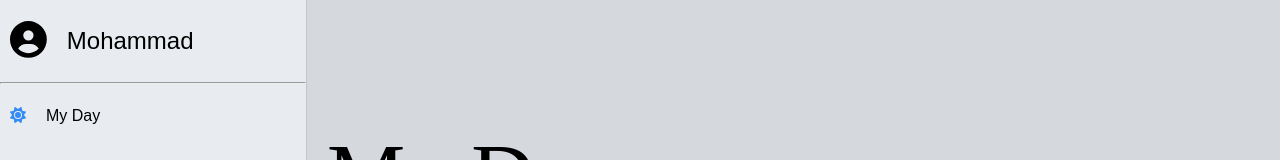
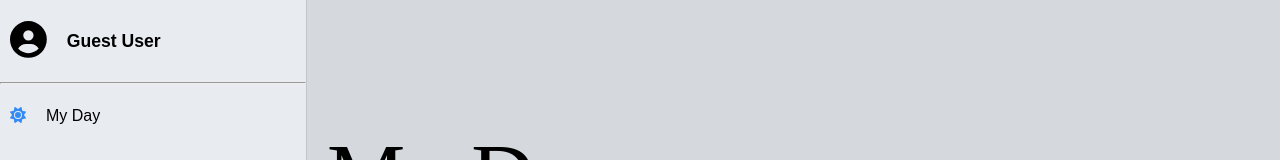
Before and after one commit to MohammadNourizadeh/taskManager3, a React (Vite) app in the folder front-end/: page /admin in a window 1280 px wide. Shown: the top 160 px of the page. Built offline with nearby package versions, Linux system fonts and the light colour scheme; no server answers.

Commit message:
username place in sidebar is ready

```diff
--- a/front-end/src/layout/admin/components/sidebar/Sidebar.tsx
+++ b/front-end/src/layout/admin/components/sidebar/Sidebar.tsx
@@ -1,11 +1,16 @@
+import { useSelector } from 'react-redux'
 import styles from './Sidebar.module.scss'
 import SidebarItems from './components/sidebarItems/SidebarItems'
 import UsernamePart from './components/usernamePart/UsernamePart'
+import type { RootState } from '../../../../store/store'
 
 export default function Sidebar() {
+    // redux
+    const username = useSelector((state: RootState) => state.userInfo.username)
+
     return (
         <div className={styles.king}>
-            <UsernamePart />
+            <UsernamePart username={username} />
             <hr />
             <SidebarItems />
         </div>
--- a/front-end/src/layout/admin/components/sidebar/components/usernamePart/UsernamePart.module.scss
+++ b/front-end/src/layout/admin/components/sidebar/components/usernamePart/UsernamePart.module.scss
@@ -3,12 +3,15 @@
   display: flex;
   gap: 20px;
   align-items: center;
+  width: 100%;
+  overflow-x: auto;
 
   .userIcon {
     font-size: 2.3em;
   }
 
   .username {
-    font-size: 1.5em;
+    font-size: 1.1em;
+    font-weight: bold;
   }
 }
--- a/front-end/src/layout/admin/components/sidebar/components/usernamePart/UsernamePart.tsx
+++ b/front-end/src/layout/admin/components/sidebar/components/usernamePart/UsernamePart.tsx
@@ -2,14 +2,14 @@ import { faCircleUser } from "@fortawesome/free-solid-svg-icons";
 import { FontAwesomeIcon } from "@fortawesome/react-fontawesome";
 import styles from './UsernamePart.module.scss'
 
-export default function UsernamePart() {
+export default function UsernamePart({ username }: { username: string }) {
     return (
         <div className={styles.usernamePart}>
             <div className={styles.userIcon}>
                 <FontAwesomeIcon icon={faCircleUser} />
             </div>
             <div className={styles.username}>
-                Mohammad
+                {username}
             </div>
         </div>
     )
--- a/front-end/src/store/slices/userInfo.ts
+++ b/front-end/src/store/slices/userInfo.ts
@@ -1,7 +1,7 @@
 import { createSlice, type PayloadAction } from "@reduxjs/toolkit";
 
 const initialState: { username: string } = {
-  username: `user-${crypto.randomUUID}`,
+  username: `Guest User`,
 };
 
 const userInfoSlice = createSlice({
```
